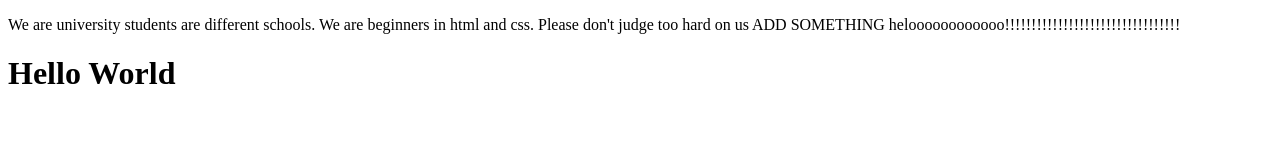
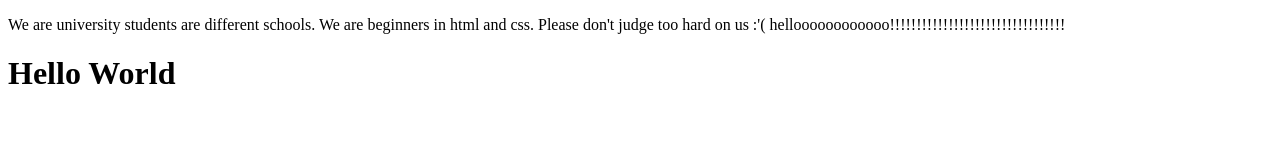
Before and after one commit to CarrieKam/Scream, a plain HTML site: page homePage.html in a window 1280 px wide. Drawn offline with Linux system fonts and the light colour scheme.

Commit message:
Update homePage.html

```diff
--- a/homePage.html
+++ b/homePage.html
@@ -5,9 +5,9 @@
 </head>
 <body>
     <p>We are university students are different schools.
-        We are beginners in html and css. Please don't judge too hard on us
-    ADD SOMETHING
-        heloooooooooooo!!!!!!!!!!!!!!!!!!!!!!!!!!!!!!!!!
+        We are beginners in html and css. Please don't judge too hard on us :'(
+
+        helloooooooooooo!!!!!!!!!!!!!!!!!!!!!!!!!!!!!!!!!
 
     </p>
 </body>
```
